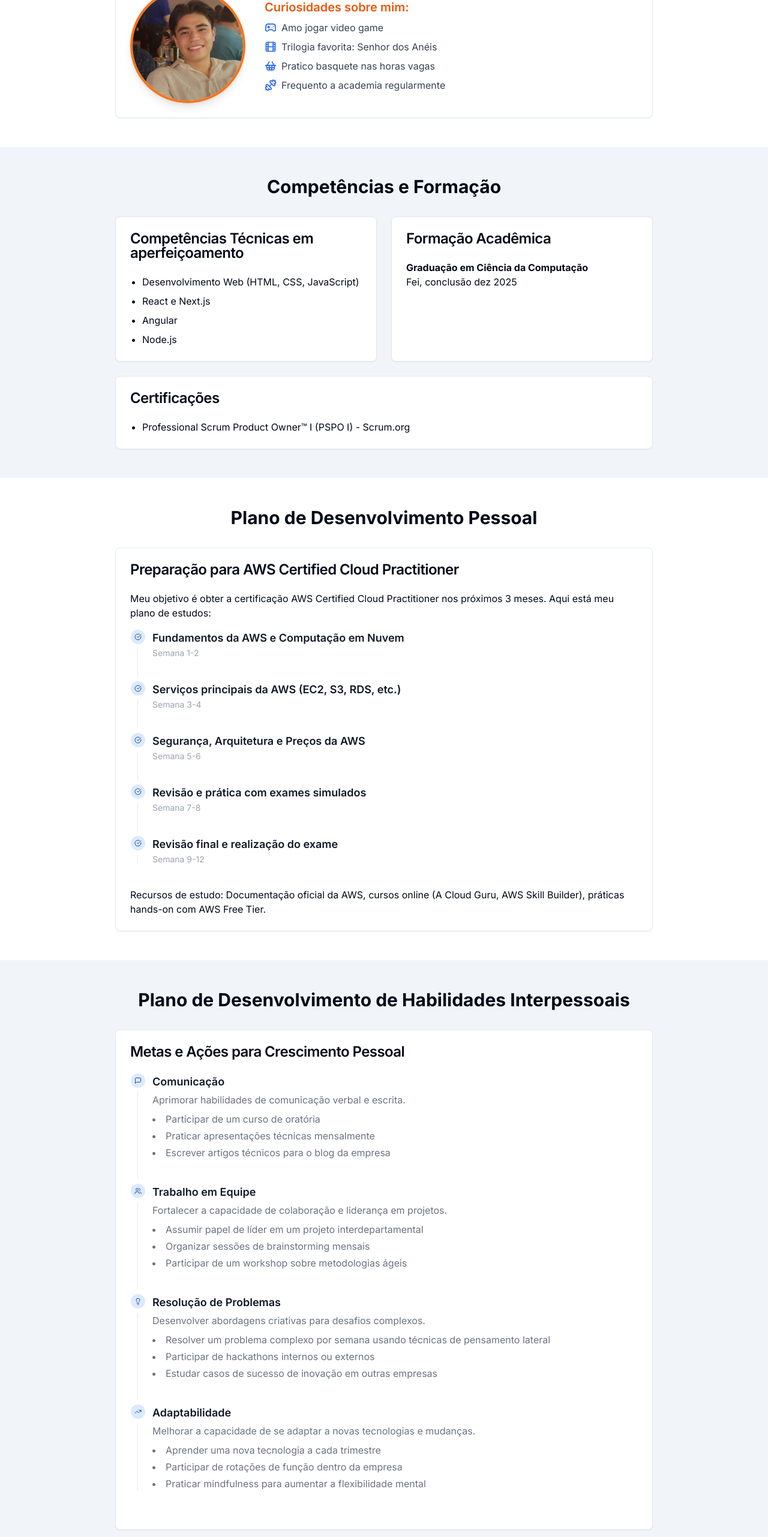
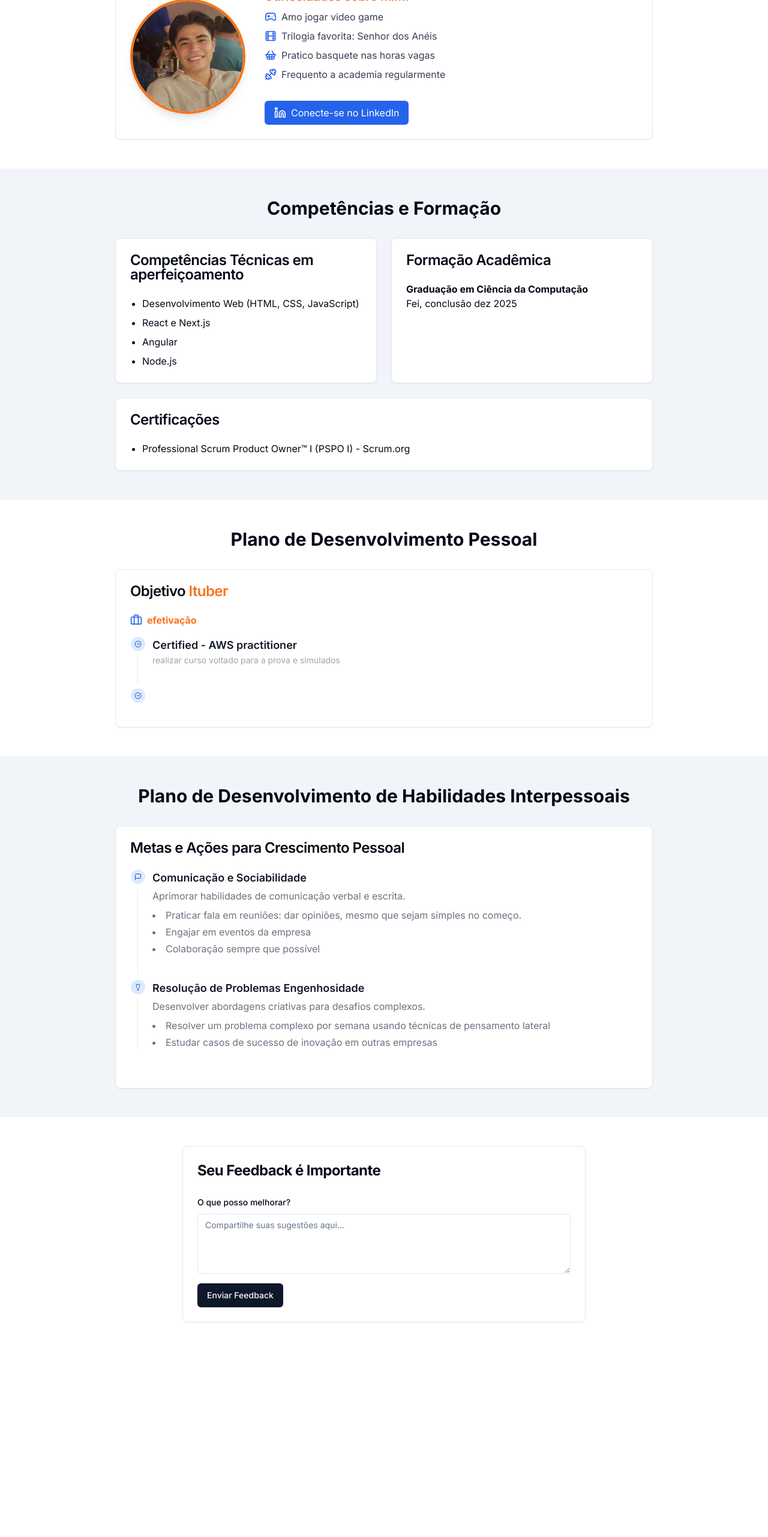
Before and after one commit to vichelly/pdi-itau, a Next.js app: page / in a window 1280 px wide. Shown: the part 234-2797 px from the top of the page at 60% size. After the commit the page ends 2487 px from the top, so only its background shows below. Built offline with nearby package versions, Linux system fonts and the light colour scheme.

Commit message:
adição de mais informações

```diff
--- a/components/development-plan.tsx
+++ b/components/development-plan.tsx
@@ -1,13 +1,10 @@
 import { Card, CardContent, CardHeader, CardTitle } from "@/components/ui/card"
-import { CheckCircle } from "lucide-react"
+import { CheckCircle, Briefcase } from "lucide-react"
 
 export default function DevelopmentPlan() {
   const steps = [
-    { title: "Fundamentos da AWS e Computação em Nuvem", duration: "Semana 1-2" },
-    { title: "Serviços principais da AWS (EC2, S3, RDS, etc.)", duration: "Semana 3-4" },
-    { title: "Segurança, Arquitetura e Preços da AWS", duration: "Semana 5-6" },
-    { title: "Revisão e prática com exames simulados", duration: "Semana 7-8" },
-    { title: "Revisão final e realização do exame", duration: "Semana 9-12" },
+    { title: "Certified - AWS practitioner", duration: "realizar curso voltado para a prova e simulados" },
+    { title: "", duration: "" },
   ]
 
   return (
@@ -16,13 +13,13 @@ export default function DevelopmentPlan() {
         <h2 className="text-3xl font-bold mb-8 text-center">Plano de Desenvolvimento Pessoal</h2>
         <Card>
           <CardHeader>
-            <CardTitle>Preparação para AWS Certified Cloud Practitioner</CardTitle>
+            <CardTitle className="flex"> <h2>Objetivo <span className="text-orange-500" >Ituber</span></h2> </CardTitle>
           </CardHeader>
           <CardContent>
-            <p className="mb-4">
-              Meu objetivo é obter a certificação AWS Certified Cloud Practitioner nos próximos 3 meses. Aqui está meu
-              plano de estudos:
+            <p className="mb-4 font-bold text-orange-500 flex items-center">
+            <Briefcase className="mr-2 h-5 w-5 text-blue-600" />efetivação
             </p>
+
             <div className="relative border-l border-gray-200 dark:border-gray-700 ml-3">
               {steps.map((step, index) => (
                 <div key={index} className="mb-10 ml-6">
@@ -38,10 +35,6 @@ export default function DevelopmentPlan() {
                 </div>
               ))}
             </div>
-            <p className="mt-4">
-              Recursos de estudo: Documentação oficial da AWS, cursos online (A Cloud Guru, AWS Skill Builder), práticas
-              hands-on com AWS Free Tier.
-            </p>
           </CardContent>
         </Card>
       </div>
--- a/components/introduction.tsx
+++ b/components/introduction.tsx
@@ -1,6 +1,7 @@
 import Image from 'next/image'
+import Link from 'next/link'
 import { Card, CardContent, CardHeader, CardTitle } from "@/components/ui/card"
-import { Gamepad2, Film, ShoppingBasketIcon as Basketball, Dumbbell } from 'lucide-react'
+import { Gamepad2, Film, ShoppingBasketIcon as Basketball, Dumbbell, Linkedin } from 'lucide-react'
 
 export default function Introduction() {
   return (
@@ -14,7 +15,7 @@ export default function Introduction() {
             <div className="w-48 h-48 relative rounded-full overflow-hidden border-4 border-orange-500 shadow-lg">
               <Image
                 src="/img/profile.jpg"
-                alt="Sua foto"
+                alt="Foto de Vitor Lucas Fujita Felício"
                 layout="fill"
                 objectFit="cover"
               />
@@ -25,7 +26,7 @@ export default function Introduction() {
                 <ul className="space-y-2">
                   <li className="flex items-center">
                     <Gamepad2 className="mr-2 h-5 w-5 text-blue-600" />
-                    <span className="text-gray-700 dark:text-gray-300">Amo jogar video game </span>
+                    <span className="text-gray-700 dark:text-gray-300">Amo jogar video game</span>
                   </li>
                   <li className="flex items-center">
                     <Film className="mr-2 h-5 w-5 text-blue-600" />
@@ -41,6 +42,17 @@ export default function Introduction() {
                   </li>
                 </ul>
               </div>
+              <div className="pt-4">
+                <Link
+                  href="https://www.linkedin.com/in/vitor-lucas-fujita-felício"
+                  target="_blank"
+                  rel="noopener noreferrer"
+                  className="inline-flex items-center px-4 py-2 bg-blue-600 text-white rounded-md hover:bg-blue-700 transition-colors"
+                >
+                  <Linkedin className="mr-2 h-5 w-5" />
+                  Conecte-se no LinkedIn
+                </Link>
+              </div>
             </div>
           </div>
         </CardContent>
--- a/components/soft-skills.tsx
+++ b/components/soft-skills.tsx
@@ -1,48 +1,27 @@
 import { Card, CardContent, CardHeader, CardTitle } from "@/components/ui/card"
-import { MessageSquare, Users, Lightbulb, TrendingUp } from "lucide-react"
+import { MessageSquare, Lightbulb } from "lucide-react"
 
 export default function SoftSkills() {
   const skills = [
     {
       icon: MessageSquare,
-      title: "Comunicação",
+      title: "Comunicação e Sociabilidade",
       description: "Aprimorar habilidades de comunicação verbal e escrita.",
       plan: [
-        "Participar de um curso de oratória",
-        "Praticar apresentações técnicas mensalmente",
-        "Escrever artigos técnicos para o blog da empresa",
-      ],
-    },
-    {
-      icon: Users,
-      title: "Trabalho em Equipe",
-      description: "Fortalecer a capacidade de colaboração e liderança em projetos.",
-      plan: [
-        "Assumir papel de líder em um projeto interdepartamental",
-        "Organizar sessões de brainstorming mensais",
-        "Participar de um workshop sobre metodologias ágeis",
+        "Praticar fala em reuniões: dar opiniões, mesmo que sejam simples no começo.",
+        "Engajar em eventos da empresa",
+        "Colaboração sempre que possível"
       ],
     },
     {
       icon: Lightbulb,
-      title: "Resolução de Problemas",
+      title: "Resolução de Problemas Engenhosidade",
       description: "Desenvolver abordagens criativas para desafios complexos.",
       plan: [
         "Resolver um problema complexo por semana usando técnicas de pensamento lateral",
-        "Participar de hackathons internos ou externos",
         "Estudar casos de sucesso de inovação em outras empresas",
       ],
-    },
-    {
-      icon: TrendingUp,
-      title: "Adaptabilidade",
-      description: "Melhorar a capacidade de se adaptar a novas tecnologias e mudanças.",
-      plan: [
-        "Aprender uma nova tecnologia a cada trimestre",
-        "Participar de rotações de função dentro da empresa",
-        "Praticar mindfulness para aumentar a flexibilidade mental",
-      ],
-    },
+    }
   ]
 
   return (
```
